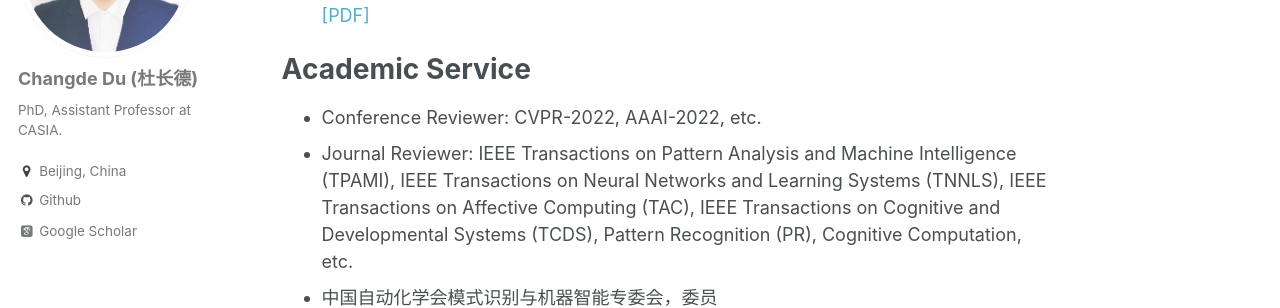
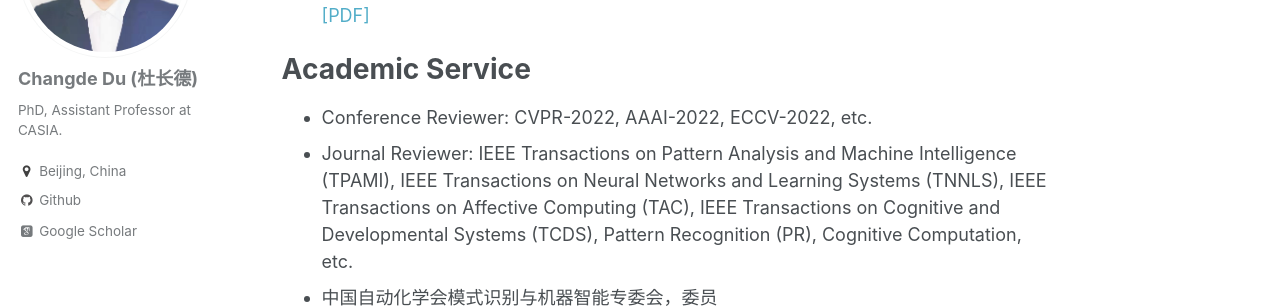
Before and after one commit to ChangdeDu/changdedu.github.io, a Jekyll site: the page built from _pages/about.md, in a window 1280 px wide and 900 px high, scrolled down 6064 px. Shown: the part 153-461 px from the top of the window. Built offline with Jekyll 4.4.1, drawn with Linux system fonts in a browser that asks for light colours; some web fonts are replaced.

Commit message:
Update about.md

```diff
--- a/_pages/about.md
+++ b/_pages/about.md
@@ -139,7 +139,7 @@ Conference on Uncertainty in Artificial Intelligence (**UAI 2016**), 2016  <br>[
 Joint European Conference on Machine Learning and Knowledge Discovery in Databases (**ECML PKDD 2016**), 165-181, 2016  <br>[[PDF]](https://link.springer.com/chapter/10.1007%2F978-3-319-46128-1_11)
 
 # Academic Service
-- Conference Reviewer: CVPR-2022, AAAI-2022, etc.
+- Conference Reviewer: CVPR-2022, AAAI-2022, ECCV-2022, etc.
 - Journal Reviewer: IEEE Transactions on Pattern Analysis and Machine Intelligence (TPAMI), IEEE Transactions on Neural Networks and Learning Systems (TNNLS), IEEE Transactions on Affective Computing (TAC), IEEE Transactions on Cognitive and Developmental Systems (TCDS), Pattern Recognition (PR), Cognitive Computation, etc.
 - 中国自动化学会模式识别与机器智能专委会，委员
 - 中国图象图形学学会视觉大数据专委会，委员
```
